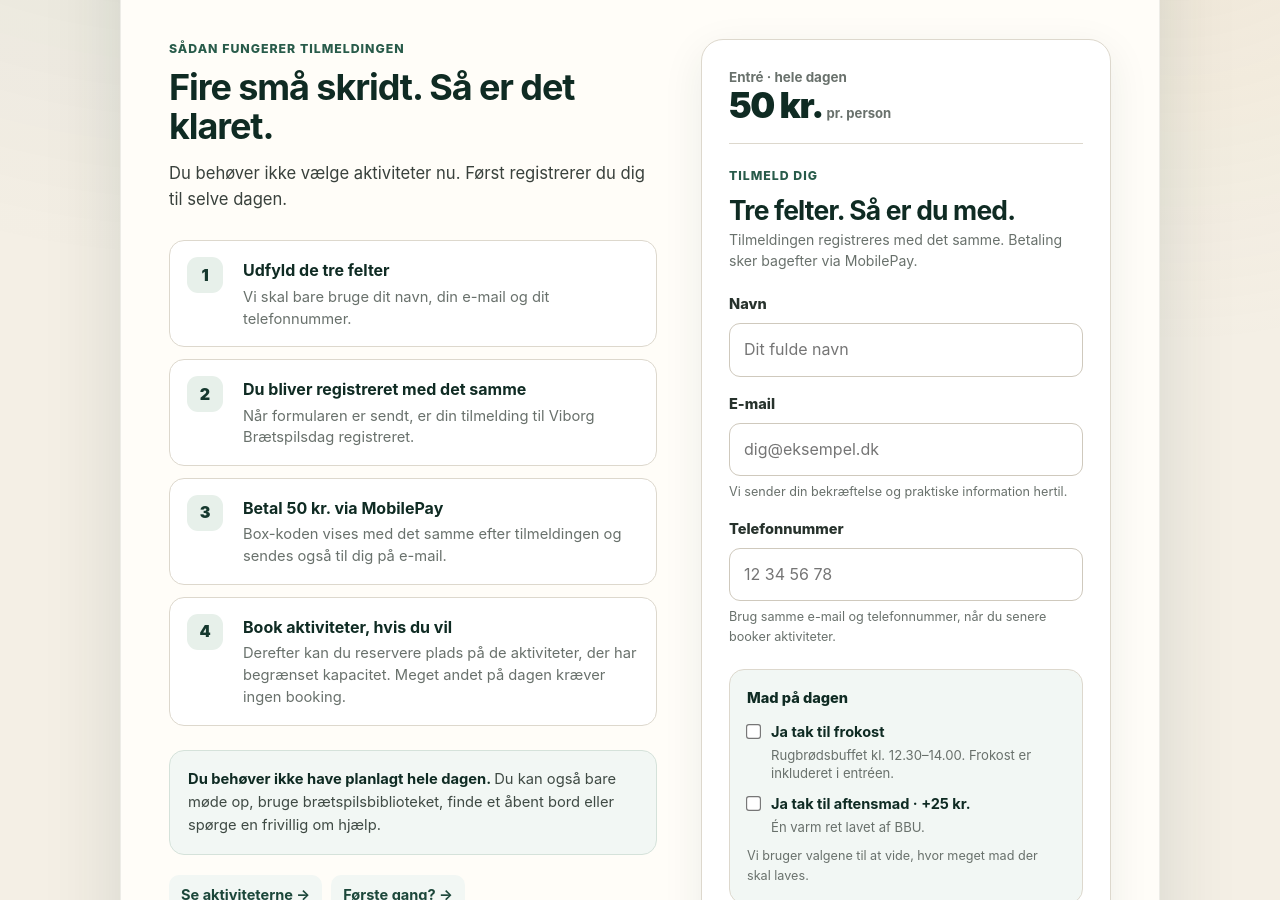
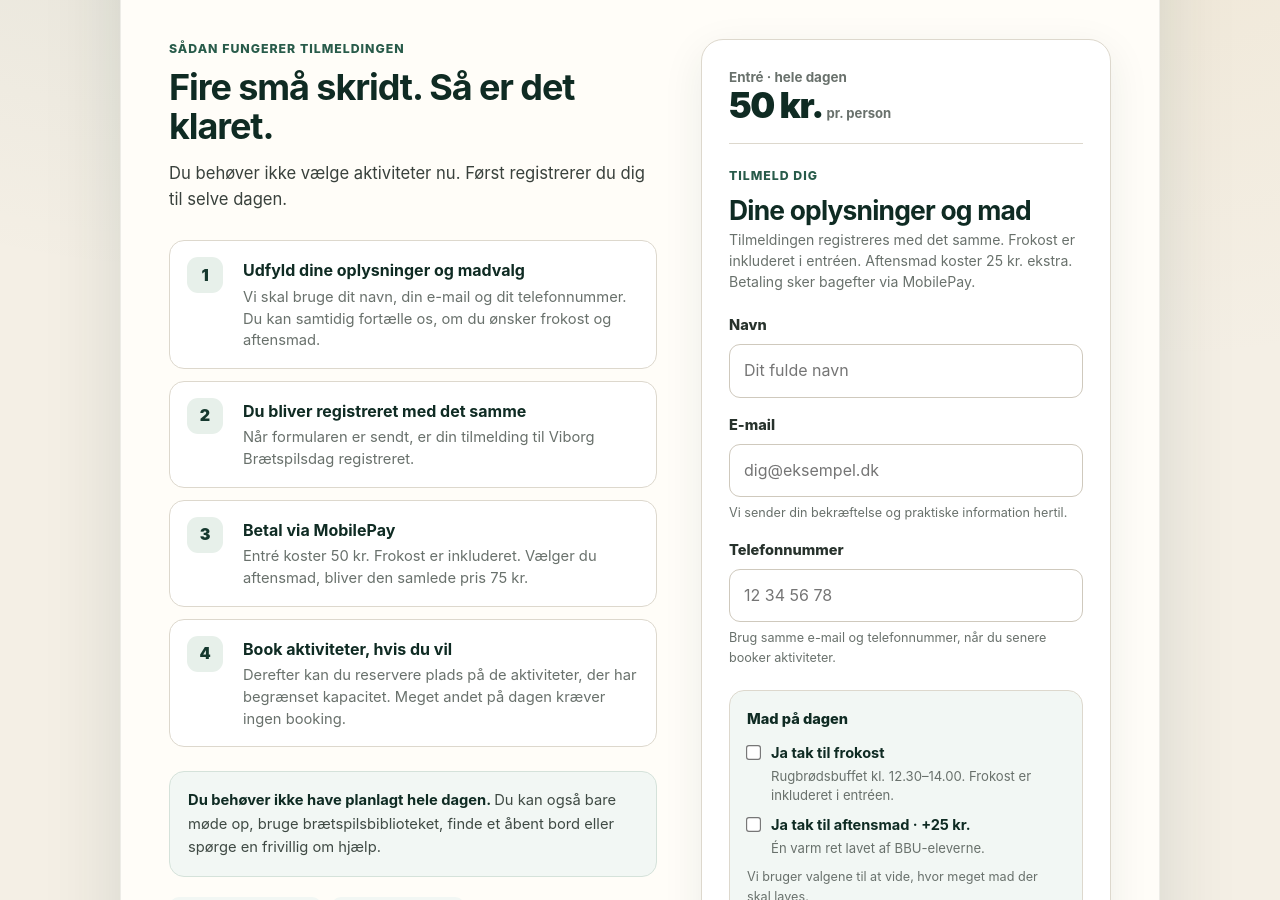
Before and after one commit to Andrejao/spilex, a Jekyll site: the page built from tilmelding.html, in a window 1280 px wide and 900 px high, scrolled down 580 px. Built offline with Jekyll 4.4.1, drawn with Linux system fonts in a browser that asks for light colours; some of the changed text lies outside the part shown.

Commit message:
Update tilmelding.html

```diff
--- a/tilmelding.html
+++ b/tilmelding.html
@@ -1015,12 +1015,12 @@ permalink: /tilmelding/
 
               <div>
                 <strong>
-                  Udfyld de tre felter
+                  Udfyld dine oplysninger og madvalg
                 </strong>
 
                 <span>
-                  Vi skal bare bruge dit navn,
-                  din e-mail og dit telefonnummer.
+                  Vi skal bruge dit navn, din e-mail og dit telefonnummer.
+                  Du kan samtidig fortælle os, om du ønsker frokost og aftensmad.
                 </span>
               </div>
             </div>
@@ -1045,12 +1045,12 @@ permalink: /tilmelding/
 
               <div>
                 <strong>
-                  Betal 50 kr. via MobilePay
+                  Betal via MobilePay
                 </strong>
 
                 <span>
-                  Box-koden vises med det samme efter tilmeldingen
-                  og sendes også til dig på e-mail.
+                  Entré koster 50 kr. Frokost er inkluderet.
+                  Vælger du aftensmad, bliver den samlede pris 75 kr.
                 </span>
               </div>
             </div>
@@ -1133,11 +1133,12 @@ permalink: /tilmelding/
                 margin-bottom:10px;
               "
             >
-              Tre felter. Så er du med.
+              Dine oplysninger og mad
             </h2>
 
             <p class="registration-note">
               Tilmeldingen registreres med det samme.
+              Frokost er inkluderet i entréen. Aftensmad koster 25 kr. ekstra.
               Betaling sker bagefter via MobilePay.
             </p>
 
@@ -1243,7 +1244,7 @@ permalink: /tilmelding/
     <span>
       <strong>Ja tak til aftensmad · +25 kr.</strong>
       <small>
-        Én varm ret lavet af BBU.
+        Én varm ret lavet af BBU-eleverne.
       </small>
     </span>
   </label>
@@ -1299,13 +1300,13 @@ permalink: /tilmelding/
                   Betaling sker bagefter.
                 </strong>
                 Når din tilmelding er registreret,
-                viser vi MobilePay-oplysningerne
-                og sender dem til din e-mail.
+                viser vi det samlede beløb og MobilePay-oplysningerne.
+                Du får også oplysningerne på e-mail.
               </div>
 
               <p class="privacy">
                 Vi bruger dit navn,
-                din e-mail og dit telefonnummer
+                din e-mail, dit telefonnummer og dine madvalg
                 til at administrere din tilmelding
                 og sende praktisk information om Viborg Brætspilsdag.
 
@@ -1365,7 +1366,7 @@ permalink: /tilmelding/
               Næste skridt
             </p>
 
-            <div class="mobilepay">
+            <div class="mobilepay" id="mobilePayBox">
 
               <div
                 class="price-label"
@@ -1373,6 +1374,9 @@ permalink: /tilmelding/
               >
                 Betal 50 kr. til MobilePay Box
               </div>
+
+              <div id="mealSummary" class="help" style="margin:8px 0 10px;"></div>
+
               <div class="mobilepay-code">
                 0745GZ
               </div>
@@ -2219,14 +2233,44 @@ aftensmad:
 
 
           if (
+            !data.alreadyRegistered
+          ) {
+
+            var paymentAmount =
+              Number(data.paymentAmount) ||
+              currentPaymentAmount();
+
+            if (paymentAmountLabel) {
+              paymentAmountLabel.textContent =
+                'Betal ' +
+                paymentAmount +
+                ' kr. til MobilePay Box';
+            }
+
+            if (mealSummary) {
+              mealSummary.textContent =
+                'Frokost: ' +
+                (body.frokost ? 'Ja' : 'Nej') +
+                ' · Aftensmad: ' +
+                (body.aftensmad ? 'Ja' : 'Nej');
+            }
+
+          }
+
+
+          if (
             data.alreadyRegistered
           ) {
 
+            if (mobilePayBox) {
+              mobilePayBox.style.display = 'none';
+            }
+
             successTitle.textContent =
               'Du er allerede tilmeldt.';
 
             successText.textContent =
-              'Vi fandt allerede din tilmelding. Du kan gå direkte videre til aktivitetsbookingen.';
+              'Vi fandt allerede din tilmelding. Du skal ikke tilmelde eller betale igen. Du kan gå direkte videre til aktivitetsbookingen.';
 
           }
 
```
Also changed, not shown: other parts of tilmelding.html (+11 -2 lines). Lines whose indentation alone changed are shown as unchanged.
